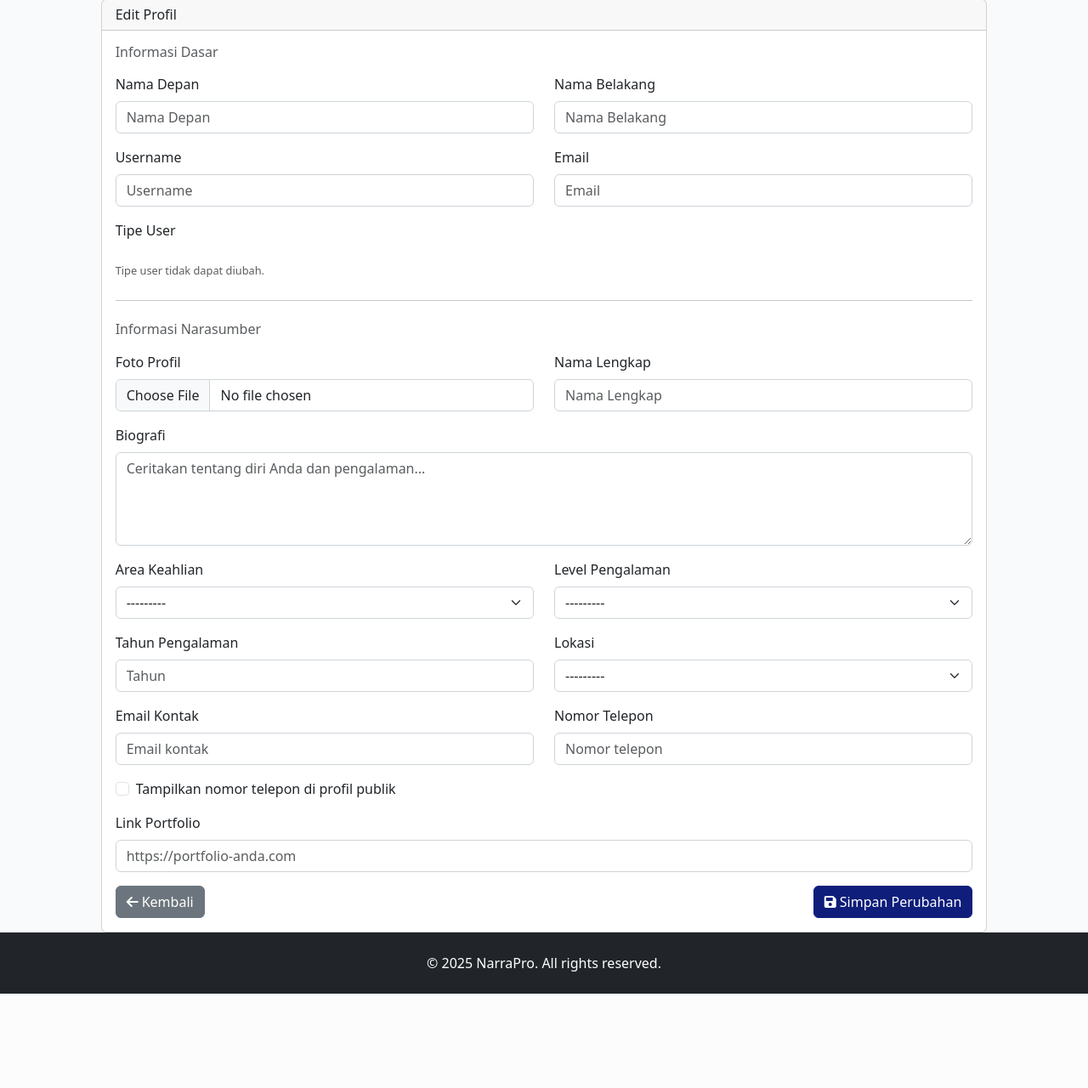
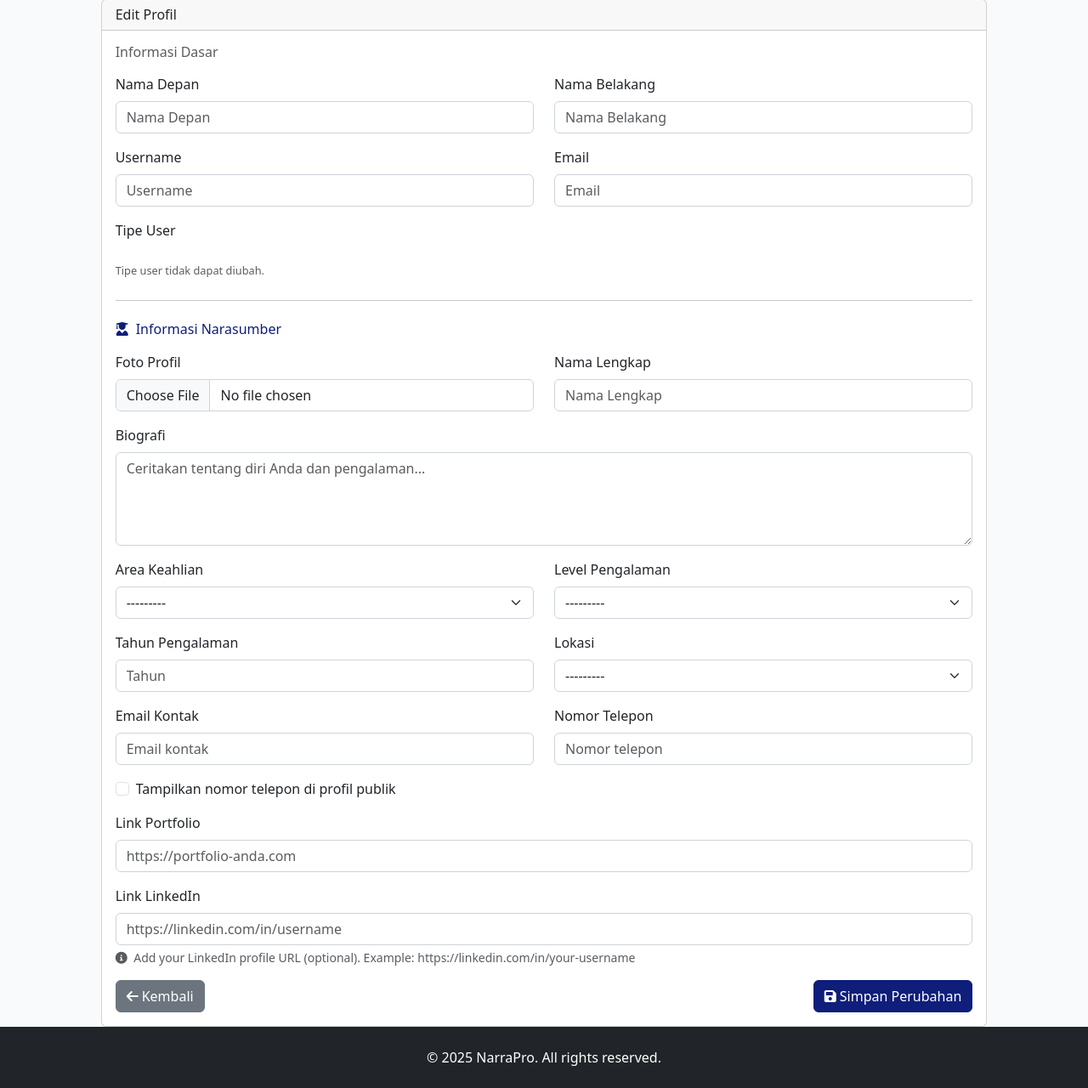
Before and after one commit to fawbud/narrapro-prod, a Django app: template profiles/templates/profiles/edit_profile.html in a window 1280 px wide. Shown: the part 81-1361 px from the top of the page at 85% size. Before the commit the page ends 1250 px from the top, so only its background shows below. Run offline with Django 5.2, Linux system fonts and the light colour scheme; the template is opened without the code that fills it: values that come from a table or form of the project are taken from there, others are empty; some libraries are stand-ins or nearby versions.

Commit message:
feat: linkedin url in frontend forms

```diff
--- a/profiles/templates/profiles/edit_profile.html
+++ b/profiles/templates/profiles/edit_profile.html
@@ -84,7 +84,7 @@
                     <!-- User Type Specific Information -->
                     {% if narasumber_form %}
                     <hr class="my-4">
-                    <h6 class="text-muted mb-3">Informasi Narasumber</h6>
+                    <h6 class="text-narasumber mb-3"><i class="fas fa-user-graduate me-2"></i>Informasi Narasumber</h6>
 
                     <div class="row">
                         <div class="col-md-6 mb-3">
@@ -243,9 +243,27 @@
                         {% endif %}
                     </div>
 
+                    <div class="mb-3">
+                        <label for="{{ narasumber_form.linkedin_url.id_for_label }}" class="form-label">
+                            {{ narasumber_form.linkedin_url.label }}
+                        </label>
+                        {{ narasumber_form.linkedin_url }}
+                        {% if narasumber_form.linkedin_url.errors %}
+                            <div class="text-danger small mt-1">
+                                {% for error in narasumber_form.linkedin_url.errors %}
+                                    {{ error }}
+                                {% endfor %}
+                            </div>
+                        {% endif %}
+                        <div class="form-text">
+                            <i class="fas fa-info-circle me-1"></i>
+                            Add your LinkedIn profile URL (optional). Example: https://linkedin.com/in/your-username
+                        </div>
+                    </div>
+
                     {% elif event_form %}
                     <hr class="my-4">
-                    <h6 class="text-muted mb-3">Informasi Event Organizer</h6>
+                    <h6 class="text-event mb-3"><i class="fas fa-calendar-alt me-2"></i>Informasi Event Organizer</h6>
 
                     <div class="row">
                         <div class="col-md-12 mb-3">
@@ -354,6 +372,24 @@
                     </div>
 
                     <div class="mb-3">
+                        <label for="{{ event_form.linkedin_url.id_for_label }}" class="form-label">
+                            {{ event_form.linkedin_url.label }}
+                        </label>
+                        {{ event_form.linkedin_url }}
+                        {% if event_form.linkedin_url.errors %}
+                            <div class="text-danger small mt-1">
+                                {% for error in event_form.linkedin_url.errors %}
+                                    {{ error }}
+                                {% endfor %}
+                            </div>
+                        {% endif %}
+                        <div class="form-text">
+                            <i class="fas fa-info-circle me-1"></i>
+                            Add your LinkedIn profile URL (optional). Example: https://linkedin.com/in/your-username
+                        </div>
+                    </div>
+
+                    <div class="mb-3">
                         <label for="{{ event_form.cover_image.id_for_label }}" class="form-label">
                             {{ event_form.cover_image.label }}
                         </label>
```
Also changed, not shown: main/templates/main/partials/event_fields.html (+13 -2 lines), main/templates/main/partials/narasumber_fields.html (+13 -2 lines), main/templates/main/register.html (+9 -0 lines).
